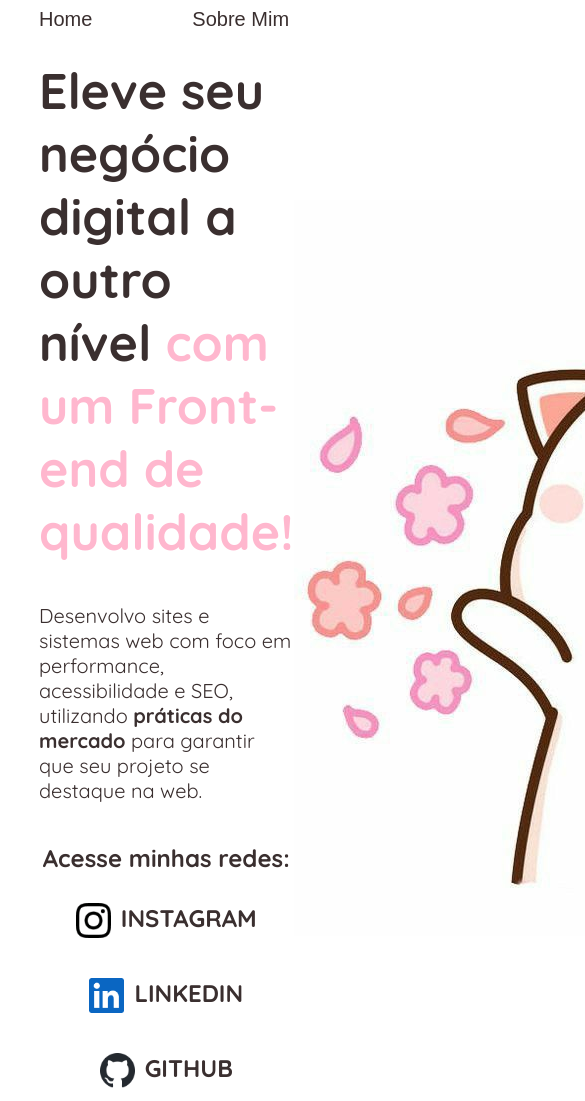
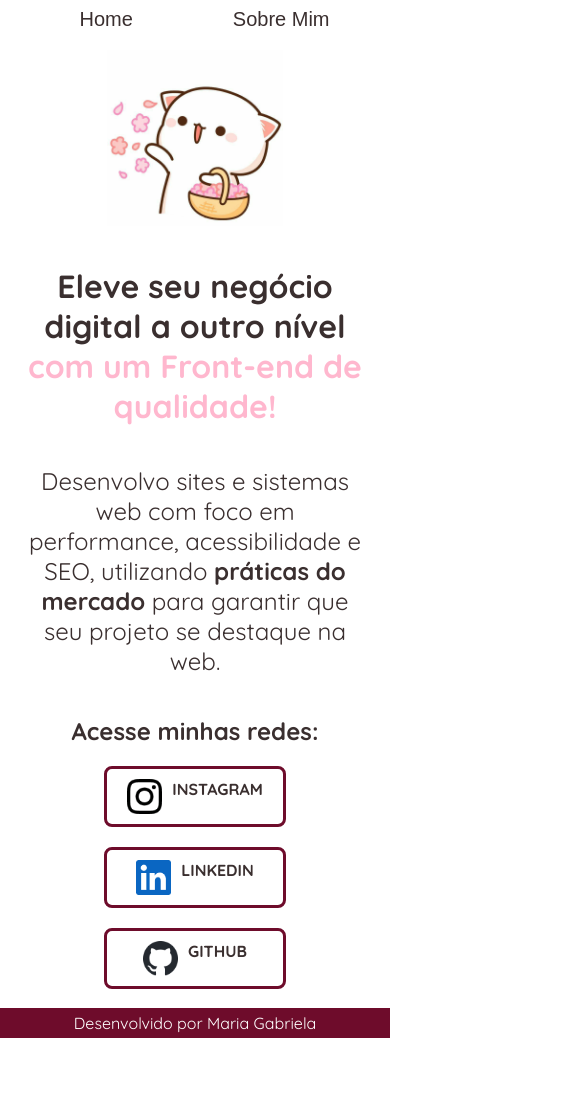
Before and after one commit to wenddyzaum/site, a plain HTML site: page index.html in a window 390 px wide. Shown: the top 1101 px of the page, 585 px wide, since content can reach past the window. After the commit the page ends 1038 px from the top, so only its background shows below. Drawn offline with Linux system fonts and the light colour scheme; a web font is replaced by a local one.

Commit message:
tamanho de tela atualizado

```diff
--- a/index.html
+++ b/index.html
@@ -30,7 +30,7 @@
 
             </div>
         </section>
-        <img src="./assets/gatinho.jpg" alt="Foto de gatinho">
+        <img class="apresentacao__imagem" src="./assets/gatinho.jpg" alt="Foto de gatinho">
 
     </main>
      <footer class="rodape">
--- a/style/style.css
+++ b/style/style.css
@@ -17,7 +17,7 @@
 }
 
 body {
-    /* height: 100vh; */
+
     box-sizing: border-box;
     background-color: var(--cor-fundo);
     color:var(--cor-texto);
@@ -30,10 +30,11 @@ body {
     display: flex;
     align-items: center;
     justify-content: space-between;
+    gap: 20px ;
 }
 
 .apresentacao-conteudo {
-    width: 700px;
+    width: 50%;
     display: flex;
     flex-direction: column;
     gap: 40px ;
@@ -41,7 +42,7 @@ body {
 }
 
 .titulo-conteudo {
-    font-size: 50px;
+    font-size: 2rem;
     margin-top: 20px;
     font-family: var(--fonte-principal);
 
@@ -53,7 +54,7 @@ body {
 }
 
 .titulo-conteudo-menor {
-    font-size: 20px;
+    font-size: 1.5rem;
     font-family: var(--fonte-principal);
 }
 .apresentacao-links {
@@ -65,7 +66,7 @@ body {
 }
 
 .apresentacao__subtitulo {
-    font-size: 24px;
+    font-size: 1.5rem;
     font-family: var(--fonte-principal  );
     font-weight: 700;
 
@@ -73,15 +74,15 @@ body {
 
 
 .apresentacao-links-links {
-    /* background-color: #FFB7CE;  */
+
     display : flex;
     justify-content: center;
     gap: 10px;
-    border: 3px solid var();
-    width: 230px;
+    border: 3px solid var(--cor-secundaria);
+    width: 50%;
     text-align: center;
     border-radius: 8px;
-    font-size: 24px;
+    font-size: 1,5rem;
     font-weight: 700;
     padding: 10px 0;
     text-decoration: none;
@@ -96,9 +97,9 @@ body {
 }
 
 .apresentacao-links-links img {
-    width: 35px; /* largura desejada */
-    height: 35px; /* altura desejada */
-    object-fit: cover; /* mantém proporção e corta se necessário */
+    width: 35px;
+    height: 35px;
+    object-fit: cover;
 }
 
 .rodape {
@@ -122,7 +123,34 @@ body {
 .cabecalho__menu__link {
     text-decoration: none;
     color: var(--cor-texto);
-    font-size: 20px;
+    font-size: 1.25rem;
     margin-right: 20px;
     font-family: var(--fonte-secundaria);
 }
+
+.apresentacao__imagem {
+  width: 50%;
+}
+
+@media (max-width: 1200px) {
+    .cabeçalho {
+        padding: 10%;
+
+    }
+
+    .cabecalho__menu {
+       justify-content: center;
+    }
+
+    .apresentacao {
+        flex-direction: column-reverse;
+        text-align: center;
+        padding: 5%;
+    }
+
+    .apresentacao-conteudo{
+        width: auto;
+
+    }
+
+}
```
Also changed, not shown: about.html (+1 -1 lines).
